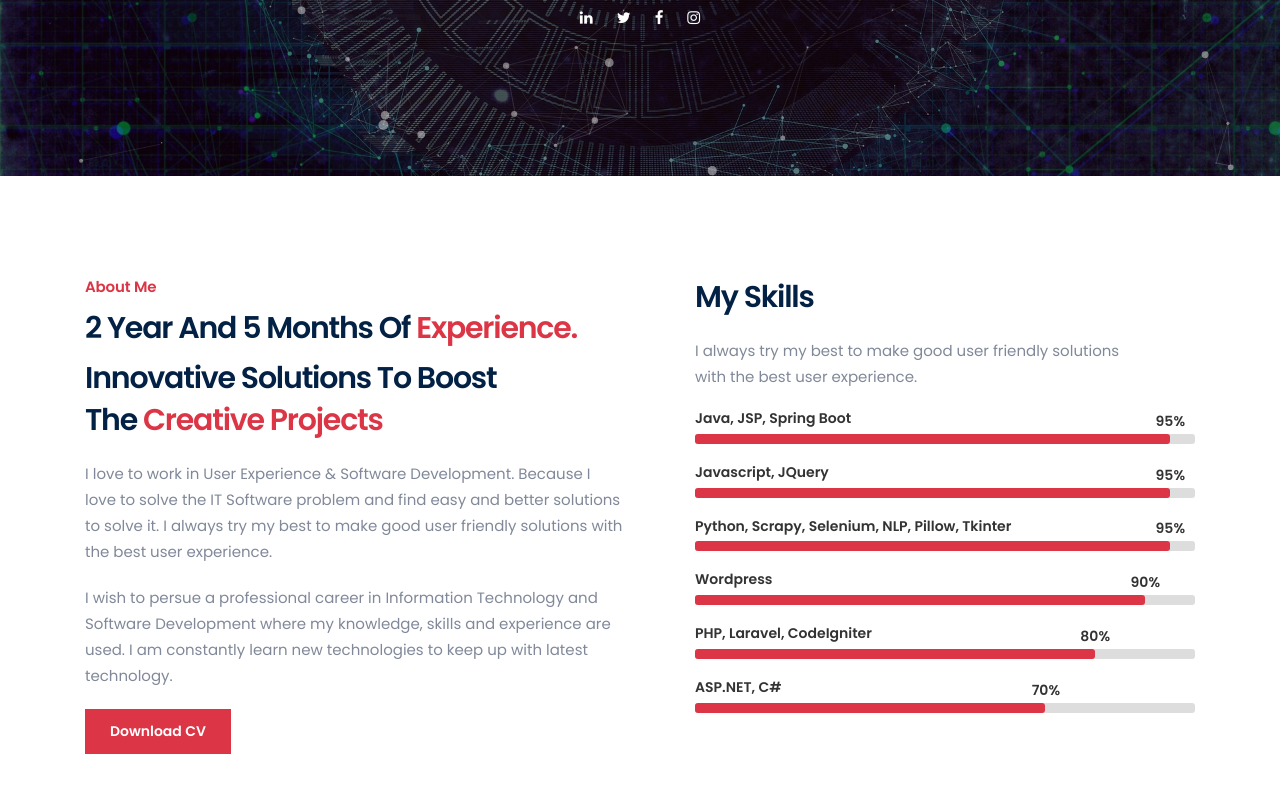
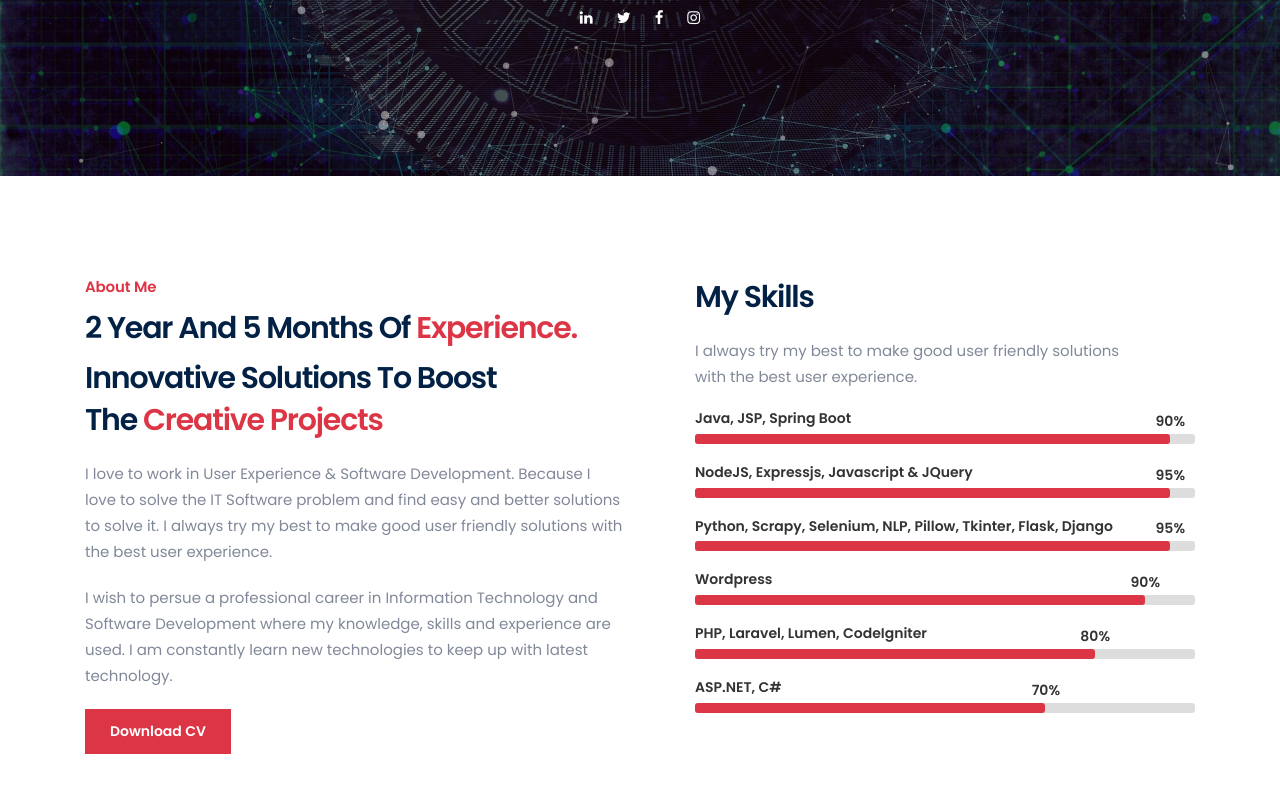
Before and after one commit to VirenMistry512/virenmistry_profile, a plain HTML site: page index.html in a window 1280 px wide. Shown: the part 474-1266 px from the top of the page. Drawn offline with nearby package versions, Linux system fonts and the light colour scheme.

Commit message:
Skills added

```diff
--- a/index.html
+++ b/index.html
@@ -124,12 +124,12 @@
                                     <div class="progress">
                                         <div class="progress-bar wow slideInLeft" data-wow-delay="0ms"
                                             data-wow-duration="2000ms" role="progressbar" style="width: 95%;">
-                                            <span>95%</span>
+                                            <span>90%</span>
                                         </div>
                                     </div>
                                 </li>
                                 <li class="skill-item">
-                                    <h5>Javascript, JQuery</h5>
+                                    <h5>NodeJS, Expressjs, Javascript & JQuery</h5>
                                     <div class="progress">
                                         <div class="progress-bar wow slideInLeft" data-wow-delay="300ms"
                                             data-wow-duration="2000ms" role="progressbar" style="width: 95%;"
@@ -139,7 +139,7 @@
                                     </div>
                                 </li>
                                 <li class="skill-item">
-                                    <h5>Python, Scrapy, Selenium, NLP, Pillow, Tkinter</h5>
+                                    <h5>Python, Scrapy, Selenium, NLP, Pillow, Tkinter, Flask, Django</h5>
                                     <div class="progress">
                                         <div class="progress-bar wow slideInLeft" data-wow-delay="400ms"
                                             data-wow-duration="2000ms" role="progressbar" style="width: 95%;"
@@ -159,7 +159,7 @@
                                     </div>
                                 </li>
                                 <li class="skill-item">
-                                    <h5>PHP, Laravel, CodeIgniter</h5>
+                                    <h5>PHP, Laravel, Lumen, CodeIgniter</h5>
                                     <div class="progress">
                                         <div class="progress-bar wow slideInLeft" data-wow-delay="200ms"
                                             data-wow-duration="2000ms" role="progressbar" style="width: 80%;"
```
